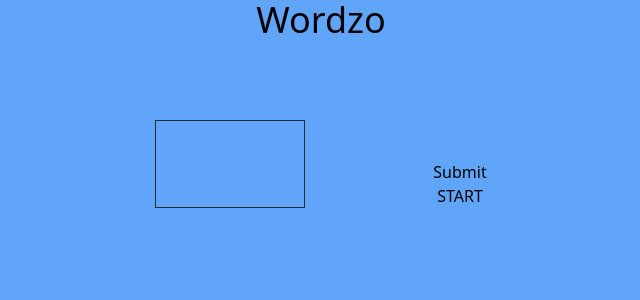
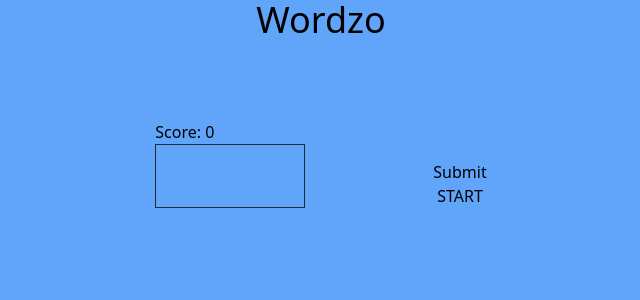
Before and after one commit to taimoorM/word-ladder, a React (Vite) app: page / in a window 1280 px wide. Shown: the top 300 px of the page, without its empty margins (319-959 px from the left). Built offline with nearby package versions, Linux system fonts and the light colour scheme.

Commit message:
Add: score and change dictionary api

```diff
--- a/package.json
+++ b/package.json
@@ -13,6 +13,7 @@
     "react-dom": "^18.2.0"
   },
   "devDependencies": {
+    "@types/node": "^18.15.11",
     "@types/react": "^18.0.28",
     "@types/react-dom": "^18.0.11",
     "@vitejs/plugin-react": "^3.1.0",
--- a/src/App.tsx
+++ b/src/App.tsx
@@ -4,21 +4,28 @@ type letterPositionType = number | null;
 
 function App() {
   const [words, setWords] = useState<string[][]>([]);
-  const [wordBoard, setWordBoard] = useState<string[]>([]);
+  const [wordBoard, setWordBoard] = useState<
+    { definition: string; word: string; valid: boolean }[]
+  >([]);
   const [wordInput, setWordInput] = useState<string>("");
+  const [score, setScore] = useState<number>(0);
 
   const handleWordSubmit = async () => {
     const response = await fetch(
-      `https://api.dictionaryapi.dev/api/v2/entries/en/${wordInput}`
+      `https://api.api-ninjas.com/v1/dictionary?word=${wordInput}`,
+      {
+        headers: { "X-Api-Key": import.meta.env.VITE_API_NINJAS_API_KEY },
+      }
     );
     const data = await response.json();
     console.log(data);
-    if (data.title === "No Definitions Found") {
-      console.log("No Definitions Found");
+    if (!data.valid) {
+      console.log("Word does not exist");
     } else {
-      setWordBoard([...wordBoard, wordInput]);
-      console.log(wordBoard);
+      setWordBoard([...wordBoard, data]);
+      console.log(data);
       setWordInput("");
+      setScore(score + wordInput.length);
     }
   };
 
@@ -47,12 +54,15 @@ function App() {
         <h1 className="text-4xl text-center">Wordzo</h1>
       </div>
       <div className="flex w-full justify-center">
-        <div className="flex flex-col mr-32 w-[150px] border border-gray-800 p-2 space-y-2">
-          {wordBoard.map((word, index) => (
-            <div>
-              <span>{index + 1}.</span> {word}
-            </div>
-          ))}
+        <div className="flex flex-col h-full">
+          <div>Score: {score}</div>
+          <div className="flex flex-col mr-32 w-[150px] border border-gray-800 p-2 space-y-2 h-full">
+            {wordBoard.map((word, index) => (
+              <div>
+                <span>{index + 1}.</span> {word.word}
+              </div>
+            ))}
+          </div>
         </div>
         <div>
           <div className="h-10 flex justify-center">{wordInput}</div>
@@ -71,29 +81,6 @@ function App() {
                 ))}
               </div>
             ))}
-
-            {/* <div className="flex space-x-2 mb-5">
-              {words[1].map((letter, index) => (
-                <div
-                  key={index}
-                  className="p-2 border-2 border-gray-600  w-10 h-10 flex justify-center items-center cursor-pointer"
-                  onClick={() => handleLetterClick(letter)}
-                >
-                  {letter}
-                </div>
-              ))}
-            </div>
-            <div className="flex space-x-2 mb-10">
-              {words.map((letter, index) => (
-                <div
-                  key={index}
-                  className="p-2 border-2 border-gray-600  w-10 h-10 flex justify-center items-center cursor-pointer"
-                  onClick={() => handleLetterClick(letter)}
-                >
-                  {letter}
-                </div>
-              ))}
-            </div> */}
             <div>
               <button onClick={handleWordSubmit}>Submit</button>
             </div>
```
Also changed, not shown: 2 other files (tests, documents, lock files or other folders).
